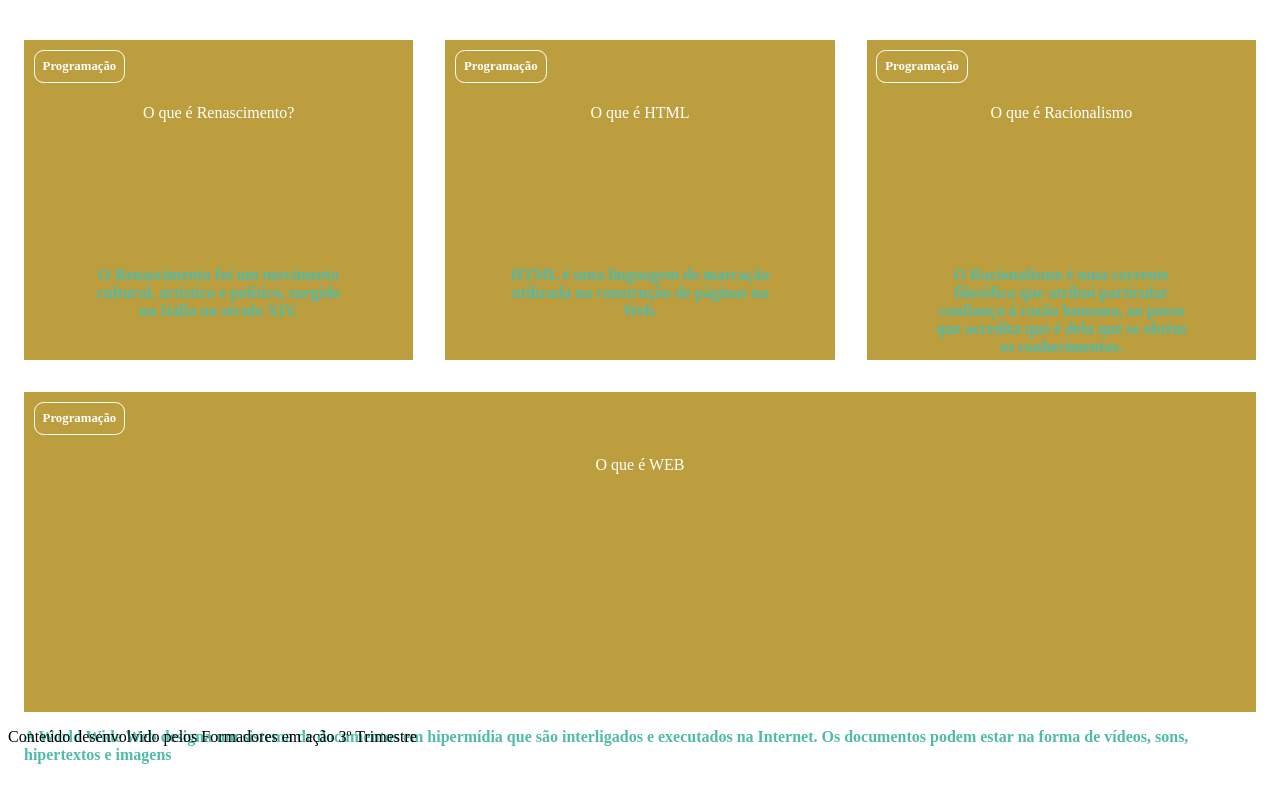
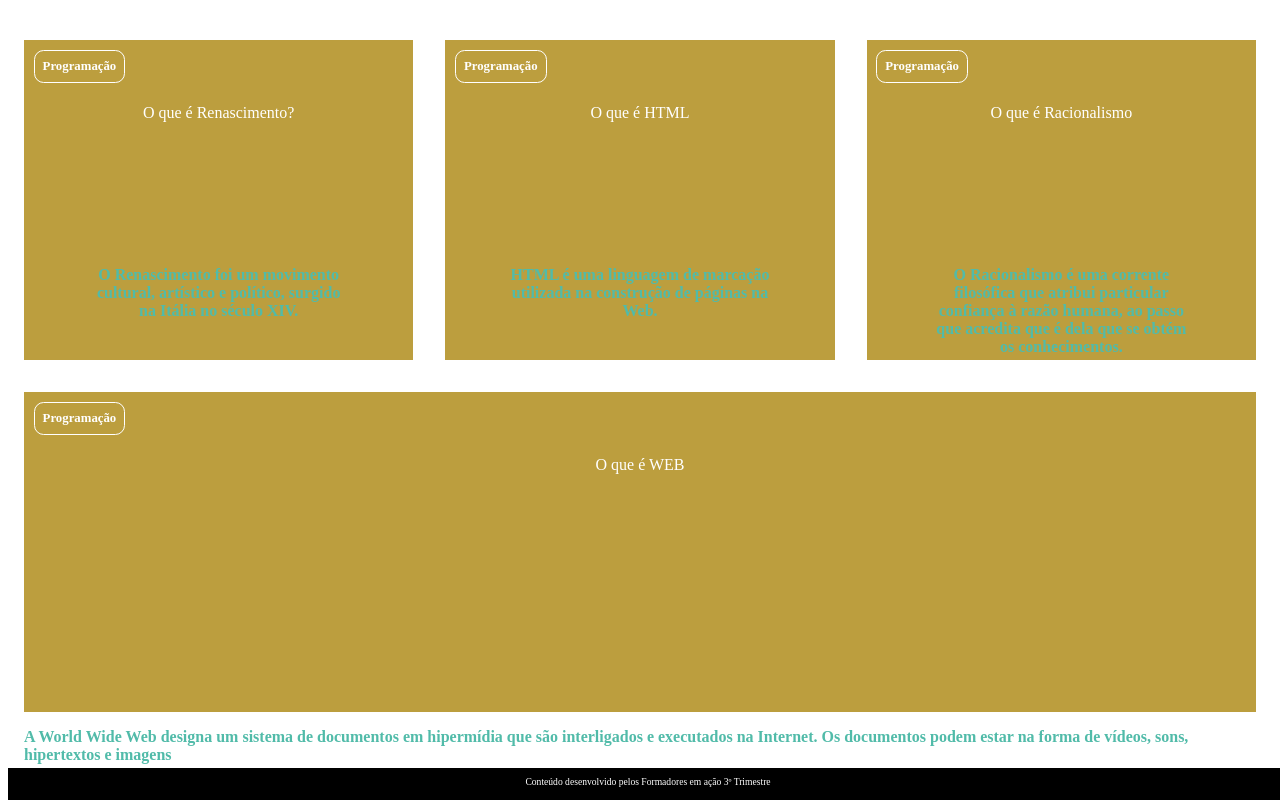
Before and after one commit to andreia025martins/Flash-Card-3-TRI, a plain HTML site: page index.html in a window 1280 px wide. Drawn offline with Linux system fonts and the light colour scheme; a web font is replaced by a local one.

Commit message:
Ajuste footer

```diff
--- a/assets/style.css
+++ b/assets/style.css
@@ -54,7 +54,7 @@ body {
   font-weight: 700;
 }
 
-.footer {
+footer {
   background-color: black;
   color: white;
   position: fixed;
@@ -63,7 +63,7 @@ body {
   height: 2rem;
 }
 
-.footer p {
+footer p {
   text-align: center;
   font-size: 0.6rem;
   margin-top: 0.5rem;
```
